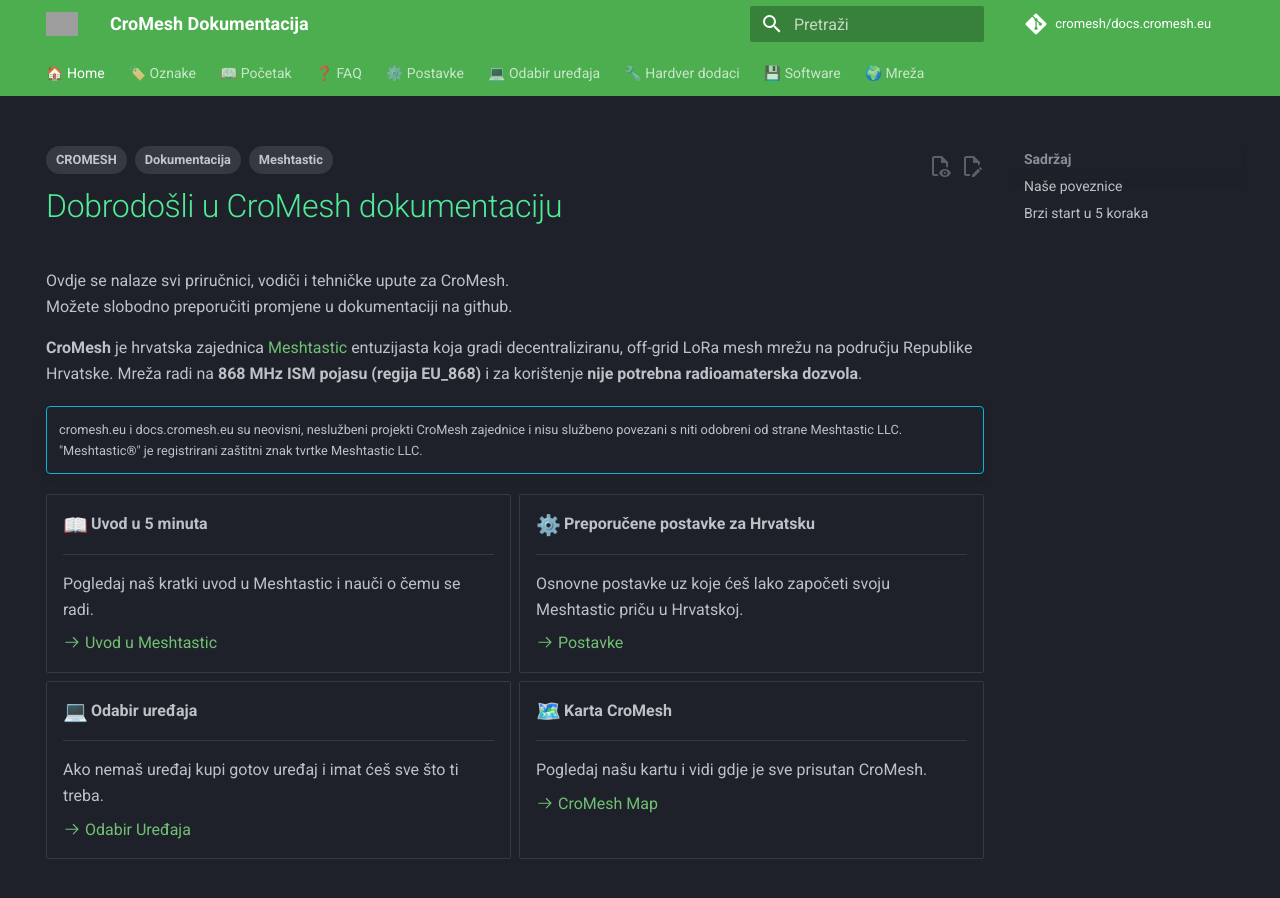
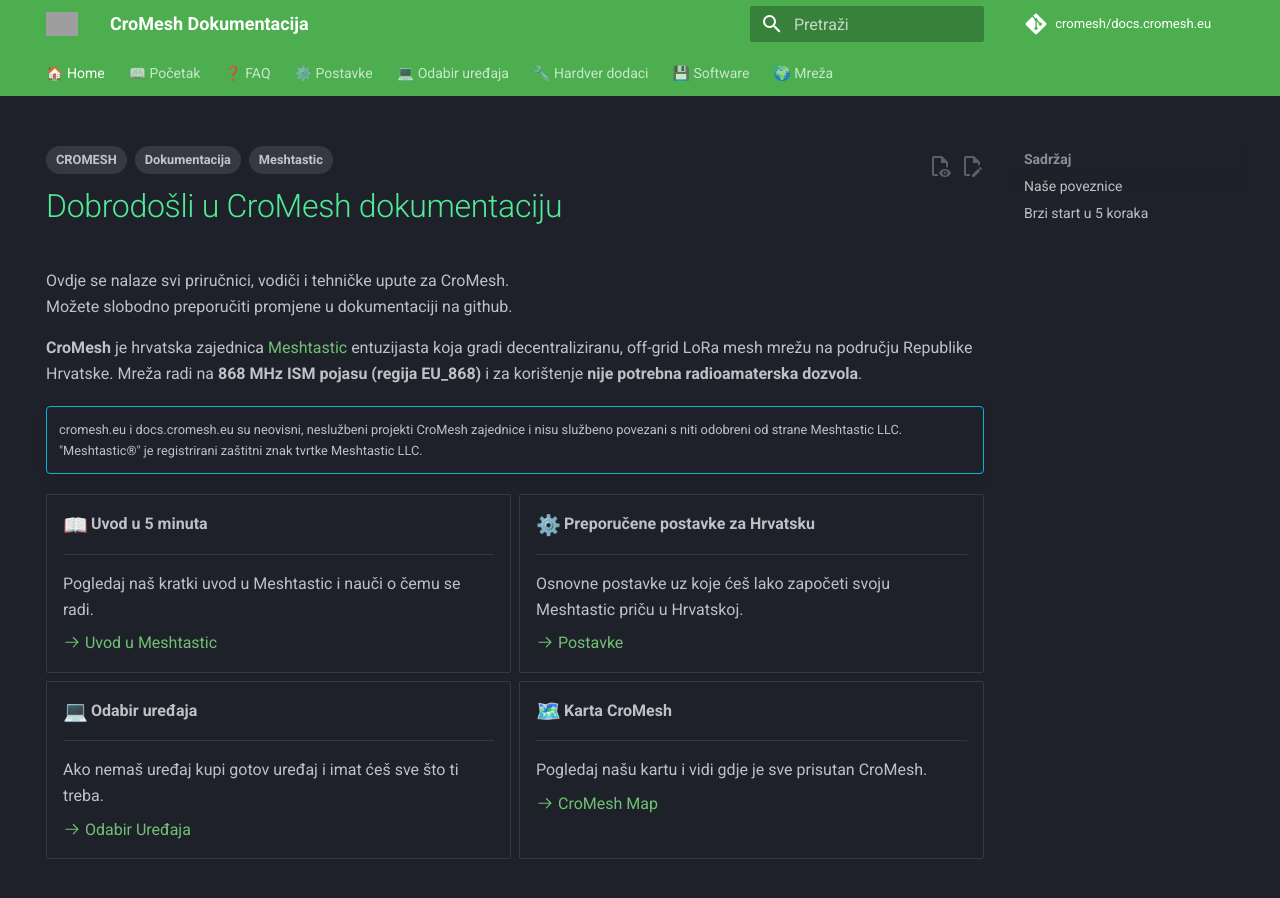
Before and after one commit to cromesh/docs.cromesh.eu, an MkDocs documentation site: the page built from docs/index.md, in a window 1280 px wide and 900 px high. Built offline with MkDocs 1.6.1 and Material for MkDocs 9.7.7, drawn with Linux system fonts in a browser that asks for light colours; emoji names are drawn with the system emoji font; comment, search, counter and statistics services are not loaded; some of the changed text lies outside the part shown; grey boxes are pictures that could not be loaded.

Commit message:
Remove Oznake (tags) tab from nav

```diff
--- a/mkdocs.yml
+++ b/mkdocs.yml
@@ -7,7 +7,6 @@
 repo_url: https://github.com/cromesh/docs.cromesh.eu
 nav:
   - 🏠 Home: index.md
-  - 🏷️ Oznake: tags.md
   - 📖 Početak:
     - Uvod u Meshtastic: uvod.md
     - Prvi koraci: postavke/prvi-koraci.md  # namjerno duplicirano i pod Postavke
```
